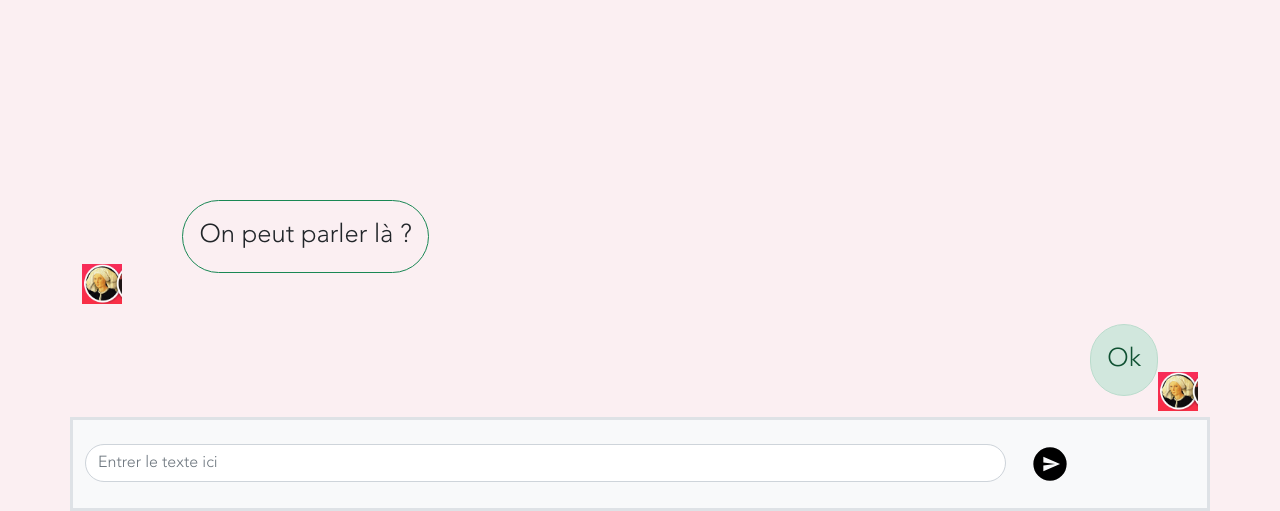
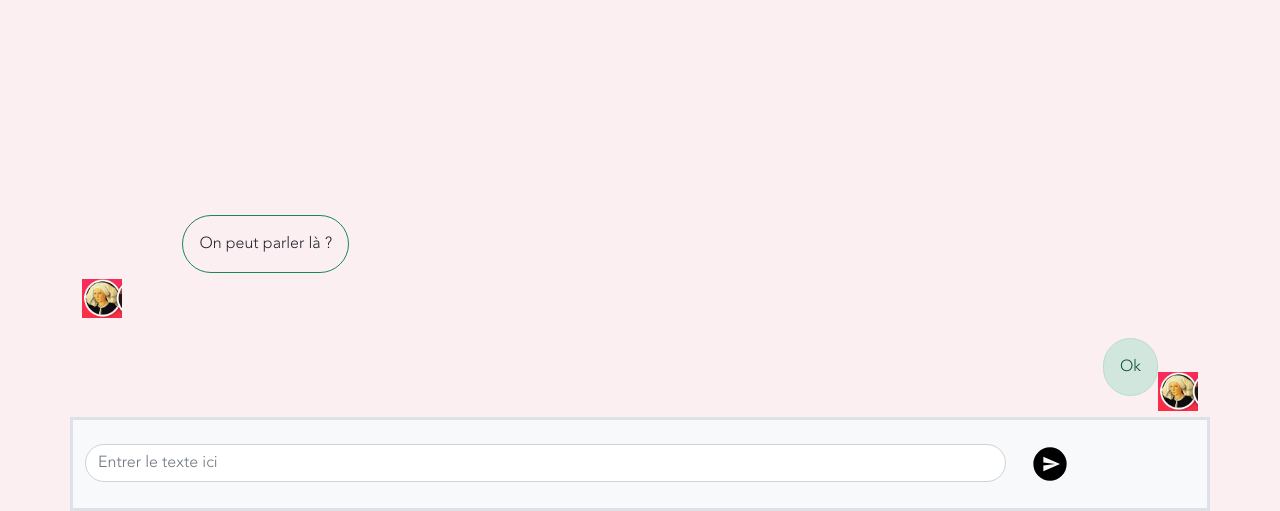
Before and after one commit to Match-Film-Sacha/Match-Film-Sacha.github.io, a PHP site: page /page3.html in a window 1280 px wide. Shown: the part 289-800 px from the top of the page. Run offline with PHP 8.4, Linux system fonts and the light colour scheme; some libraries are stand-ins or nearby versions.

Commit message:
comment appele-t'on une erreur qui a été de corriger une erreur ? l'ironie ?

```diff
--- a/style.css
+++ b/style.css
@@ -11,10 +11,8 @@
 .Name
 {
 	font-family: "Name";
-	font-size: 2vw;
 }
 .Discussion
 {
 	font-family: "Discussion";
-	font-size: 2vw;
 }
```
